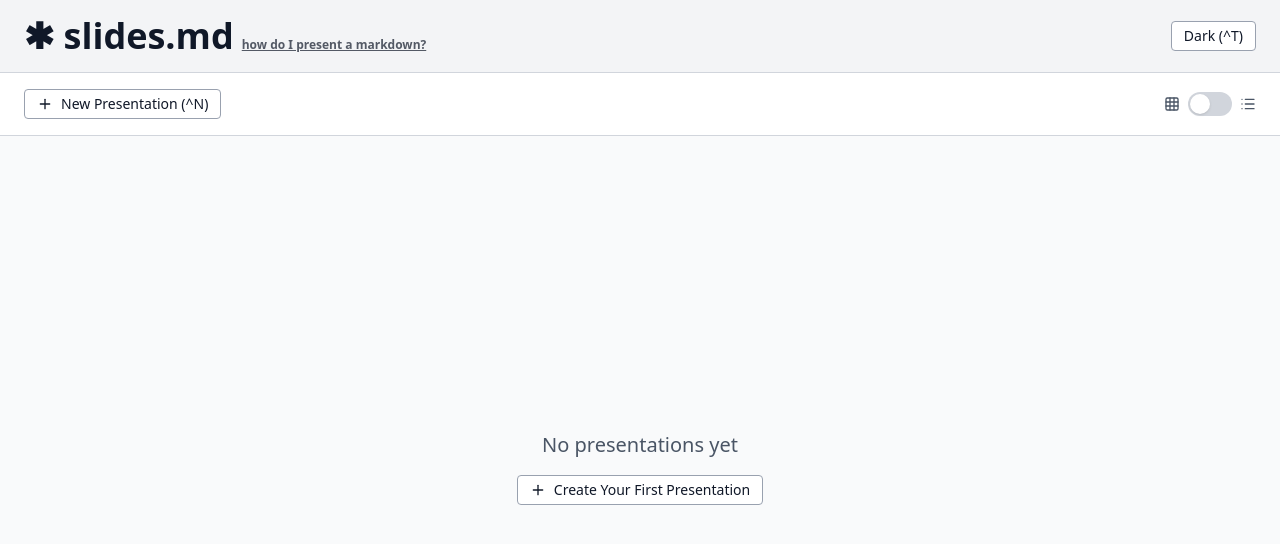
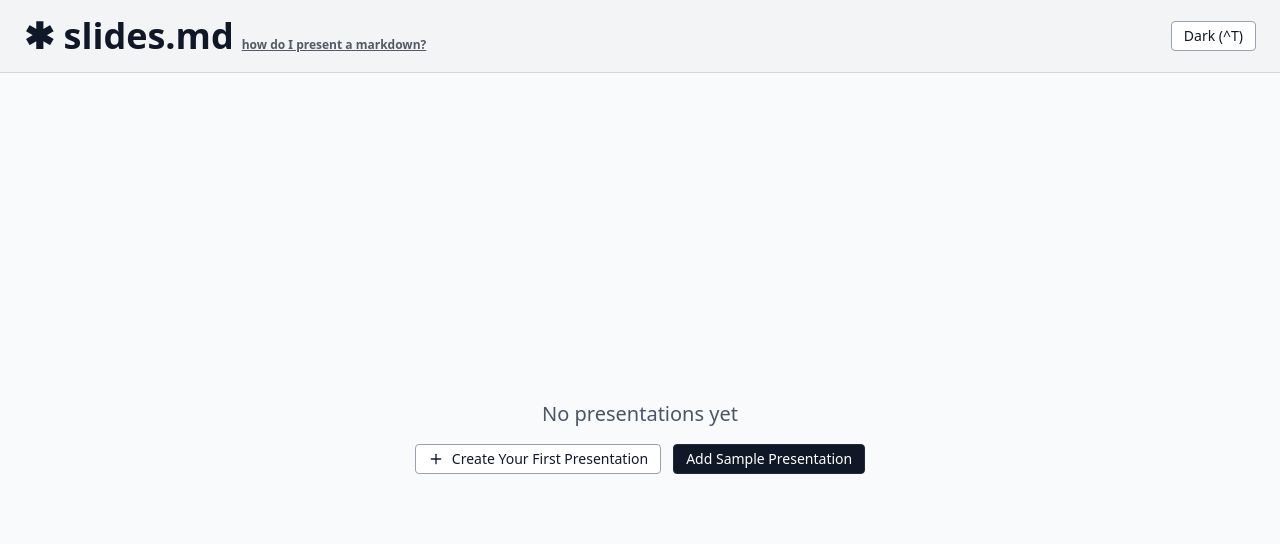
Before and after one commit to devmrin/slides-md, a React (Vite) app: page / in a window 1280 px wide. Shown: the top 544 px of the page. Built offline with nearby package versions, Linux system fonts and the light colour scheme.

Commit message:
feat: add create sample ppt flow

```diff
--- a/src/data/seed.md
+++ b/src/data/seed.md
@@ -1,7 +1,7 @@
 ===/===
 title: React Server Components Architecture
 by: Engineering Team
-date: 2025-12-31
+date: 2026-01-01
 description: An overview of React Server Components and their architectural implications
 ===/===
 
--- a/src/pages/HomePage.tsx
+++ b/src/pages/HomePage.tsx
@@ -12,6 +12,7 @@ import { generateUUID } from "../utils/uuid";
 import { MAX_PRESENTATIONS } from "../config/constants";
 import { useLocalStorage } from "../hooks/useLocalStorage";
 import type { Presentation } from "../db/adapter";
+import seedMarkdown from "../data/seed.md?raw";
 
 export function HomePage() {
   const navigate = useNavigate();
@@ -119,6 +120,31 @@ export function HomePage() {
     }
   };
 
+  const handleViewSample = async () => {
+    try {
+      if (presentations.length >= MAX_PRESENTATIONS) {
+        alert(`Maximum of ${MAX_PRESENTATIONS} presentations allowed`);
+        return;
+      }
+
+      const id = generateUUID();
+      const now = Date.now();
+      await db.savePresentation({
+        id,
+        name: "React Server Components Architecture",
+        markdown: seedMarkdown,
+        createdAt: now,
+        updatedAt: now,
+      });
+
+      await loadPresentations();
+      navigate({ to: "/presentation/$id", params: { id } });
+    } catch (error) {
+      console.error("Error creating sample presentation:", error);
+      alert("Failed to create sample presentation");
+    }
+  };
+
   if (isLoading) {
     return (
       <div className="h-screen flex items-center justify-center bg-gray-50 dark:bg-gray-900">
@@ -134,6 +160,7 @@ export function HomePage() {
       {/* Main content area */}
       <div className="flex-1 flex flex-col overflow-hidden">
         {/* Top bar with controls */}
+        {presentations.length > 0 && (
           <div className="px-6 py-4 border-b border-gray-300 dark:border-gray-700 bg-white dark:bg-gray-800 flex items-center justify-between">
             <div className="flex items-center gap-4">
               <Button
@@ -162,6 +189,7 @@ export function HomePage() {
               <List className="w-4 h-4 text-gray-600 dark:text-gray-400" />
             </div>
           </div>
+        )}
 
         {/* Presentations grid/list */}
         <div className="flex-1 overflow-y-auto p-6">
@@ -170,6 +198,7 @@ export function HomePage() {
               <p className="text-xl text-gray-600 dark:text-gray-400 mb-4">
                 No presentations yet
               </p>
+              <div className="flex flex-col sm:flex-row gap-3 items-center">
                 <Button
                   onClick={() => setCreateDialogOpen(true)}
                   className="px-3 py-1 text-xs sm:text-sm border rounded border-gray-400 dark:border-gray-600 text-gray-900 dark:text-gray-100 bg-white dark:bg-gray-900 hover:bg-gray-50 dark:hover:bg-gray-800 flex items-center gap-2"
@@ -177,6 +206,14 @@ export function HomePage() {
                   <Plus className="w-4 h-4" />
                   Create Your First Presentation
                 </Button>
+                <Button
+                  onClick={handleViewSample}
+                  btnType="primary"
+                  className="px-3 py-1 text-xs sm:text-sm flex items-center gap-2"
+                >
+                  Add Sample Presentation
+                </Button>
+              </div>
             </div>
           ) : viewMode === "gallery" ? (
             <div className="grid grid-cols-1 sm:grid-cols-2 lg:grid-cols-3 xl:grid-cols-4 gap-4">
--- /dev/null
+++ b/src/vite-env.d.ts
@@ -0,0 +1,6 @@
+/// <reference types="vite/client" />
+
+declare module "*.md?raw" {
+  const content: string;
+  export default content;
+}
```
Also changed, not shown: 1 other file (tests, documents, lock files or other folders). Lines whose indentation alone changed are shown as unchanged.
